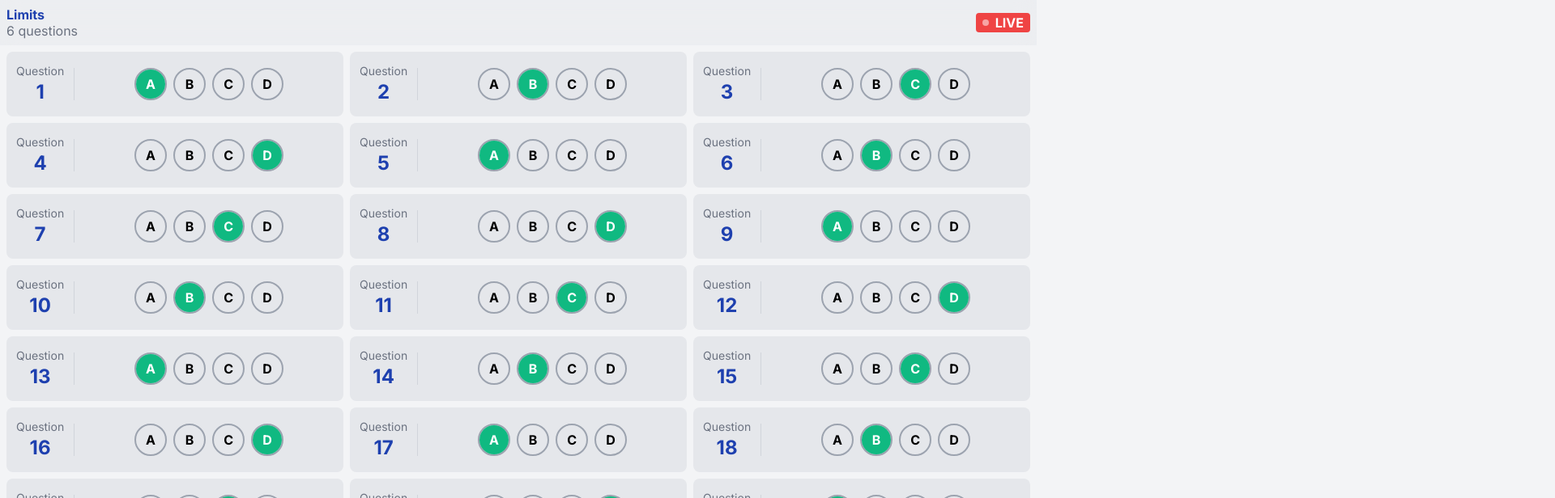
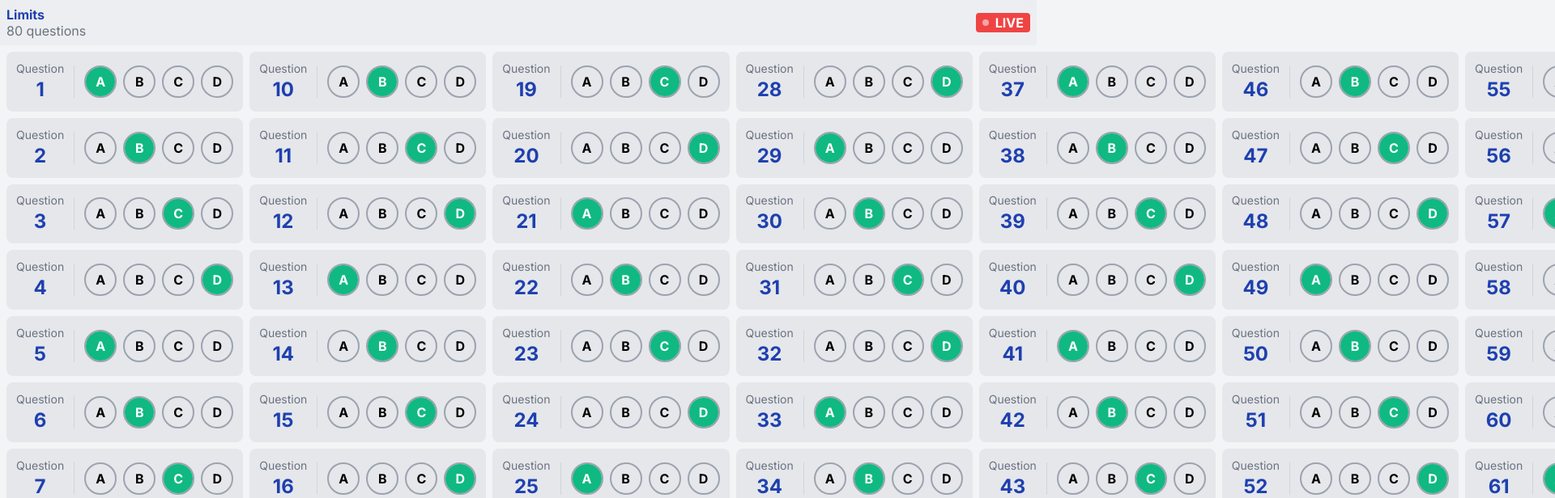
Before and after one commit to PomiNOT/bimsua-answers, a Vue app: page /edit in a window 1280 px wide. Shown: the top 616 px of the page at 81% size, 1920 px wide, since content can reach past the window. Built offline with nearby package versions, Linux system fonts and the light colour scheme.

Commit message:
flow col

```diff
--- a/src/components/EditCard.vue
+++ b/src/components/EditCard.vue
@@ -3,8 +3,7 @@
         class="
             rounded-lg divide-x divide-gray-300 focus-within:divide-white
             flex items-center
-            h-20 bg-gray-200
-            p-3 edit-card
+            bg-gray-200 p-3 edit-card
         "
         tabindex="0"
     >
--- a/src/components/Editor.vue
+++ b/src/components/Editor.vue
@@ -7,14 +7,17 @@
     >
       <div class="flex-1 leading-tight">
         <h1 class="text-blue-800 font-bold">Limits</h1>
-        <p class="text-gray-500">6 questions</p>
+        <p class="text-gray-500">{{ this.sheet.length }} questions</p>
       </div>
       <div class="bg-red-500 flex items-center text-white font-bold px-2 rounded">
         <div class="rounded-full bg-white animate-pulse w-2 h-2"></div>
         <span class="ml-2">LIVE</span>
       </div>
     </header>
-    <div class="grid sm:grid-cols-2 lg:grid-cols-3 gap-2 p-2 pt-16">
+    <div
+      class="grid sm:h-screen sm:grid-flow-col gap-2 p-2 pt-16"
+      style="grid-template-rows: repeat(auto-fit, minmax(70px, 1fr));"
+    >
       <edit-card
         v-for="q in sheet"
         :question="q.question"
@@ -50,7 +53,7 @@ export default defineComponent({
   mounted() {
     const answerMap = ['A', 'B', 'C', 'D'];
 
-    for (let i = 0; i < 22; i++) {
+    for (let i = 0; i < 80; i++) {
       this.sheet.push({
         question: i + 1,
         answer: answerMap[i % 4]
```
Also changed, not shown: 1 other file (tests, documents, lock files or other folders).
